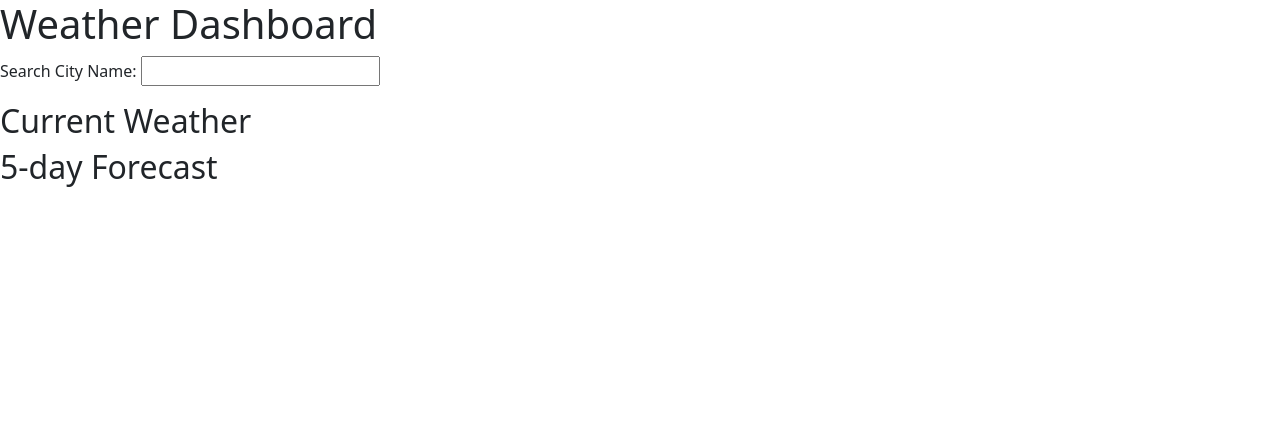
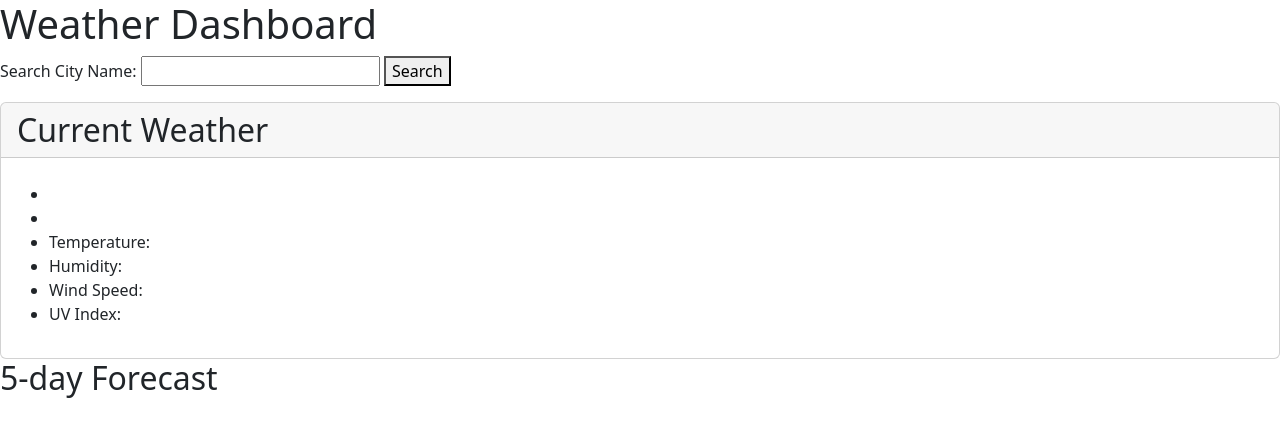
Before and after one commit to alverson98/weather-forecast-data, a plain HTML site: page index.html in a window 1280 px wide. Drawn offline with nearby package versions, Linux system fonts and the light colour scheme; no server answers.

Commit message:
added weather content & id/classes

```diff
--- a/index.html
+++ b/index.html
@@ -30,34 +30,44 @@
       <!-- City search -->
       <label for="city-input">Search City Name:</label>
       <input type="text" id="city-input" />
+      <button id="submit-btn">Search</button>
 
       <!-- Search history here -->
       <ul id="search-history"></ul>
     </section>
     <!-- Weather content -->
     <main>
-      <!-- Heading for current weather -->
-      <h2>Current Weather</h2>
-      <!-- Current weather section -->
-      <div id="current-weather">
-        <!-- - the city name
-    - the date
-    - an icon representation of weather conditions
-    - the temperature
-    - the humidity
-    - the wind speed
-    - the UV index -->
+      <div class="card current-section">
+        <!-- Heading for current weather -->
+        <h2 class="card-header">Current Weather</h2>
+        <!-- Current weather section -->
+        <div class="card-body">
+          <h3 class="card-title current-city-date"></h3>
+          <ul>
+            <li class="card-text"><span id="current-icon"></span></li>
+            <li class="card-text"><span id="current-description"></span></li>
+            <li class="card-text">Temperature:<span id="current-temp"></span></li>
+            <li class="card-text">Humidity:<span id="current-humidity"></span></li>
+            <li class="card-text">
+              Wind Speed:<span id="current-wind-speed"></span>
+            </li>
+            <li class="card-text">UV Index:<span class="current-uv"></span></li>
+          </ul>
+        </div>
       </div>
 
       <!-- Forecast -->
-      <div id="forecast">
+
+      <div class="forecast-section">
         <h2>5-day Forecast</h2>
-        <!-- appended div for each day -->
-        <!-- - the date
+        <div id="forecast-divs" class="row">
+          <!-- appended div for each day -->
+          <!-- - the date
     - icon representation of weather conditions
     - the temperature
     - the wind speed
     - the humidity -->
+        </div>
       </div>
     </main>
     <!-- JS links -->
```
